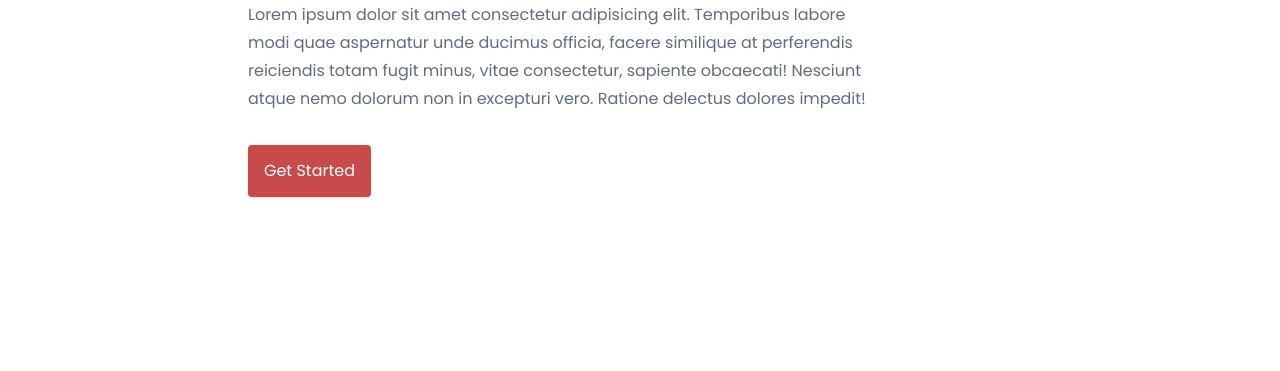
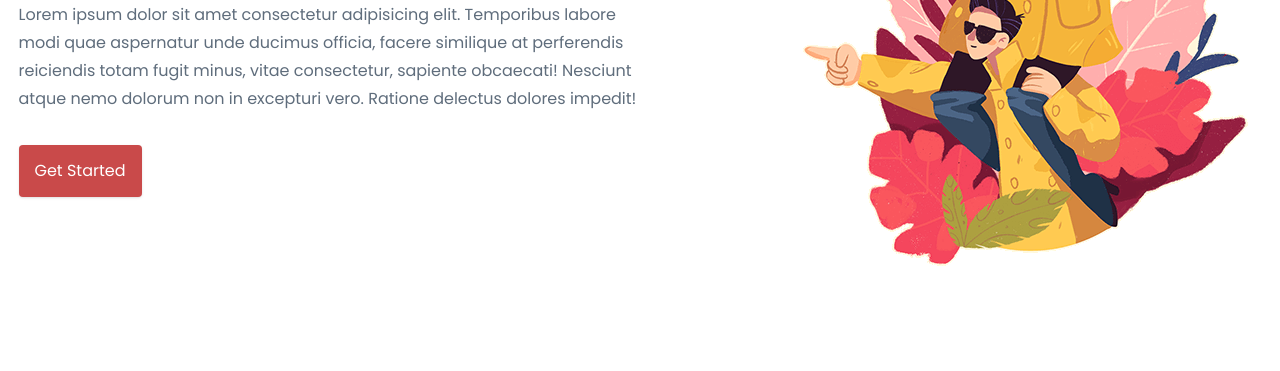
Before and after one commit to aerial33/Agency-Website, a website built with Vite: page index.html in a window 1280 px wide. Shown: the part 441-812 px from the top of the page. Built offline with nearby package versions, Linux system fonts and the light colour scheme; files whose address does not match are found by name.

Commit message:
feat change hero's image

```diff
--- a/sass/layout/_section.scss
+++ b/sass/layout/_section.scss
@@ -31,7 +31,7 @@ section {
 			max-width: 40rem;
 		}
 		.home-img {
-			height: 31rem;
+			height: 100%;
 		}
 	}
 }
```
Also changed, not shown: images/long-view.png (added).
